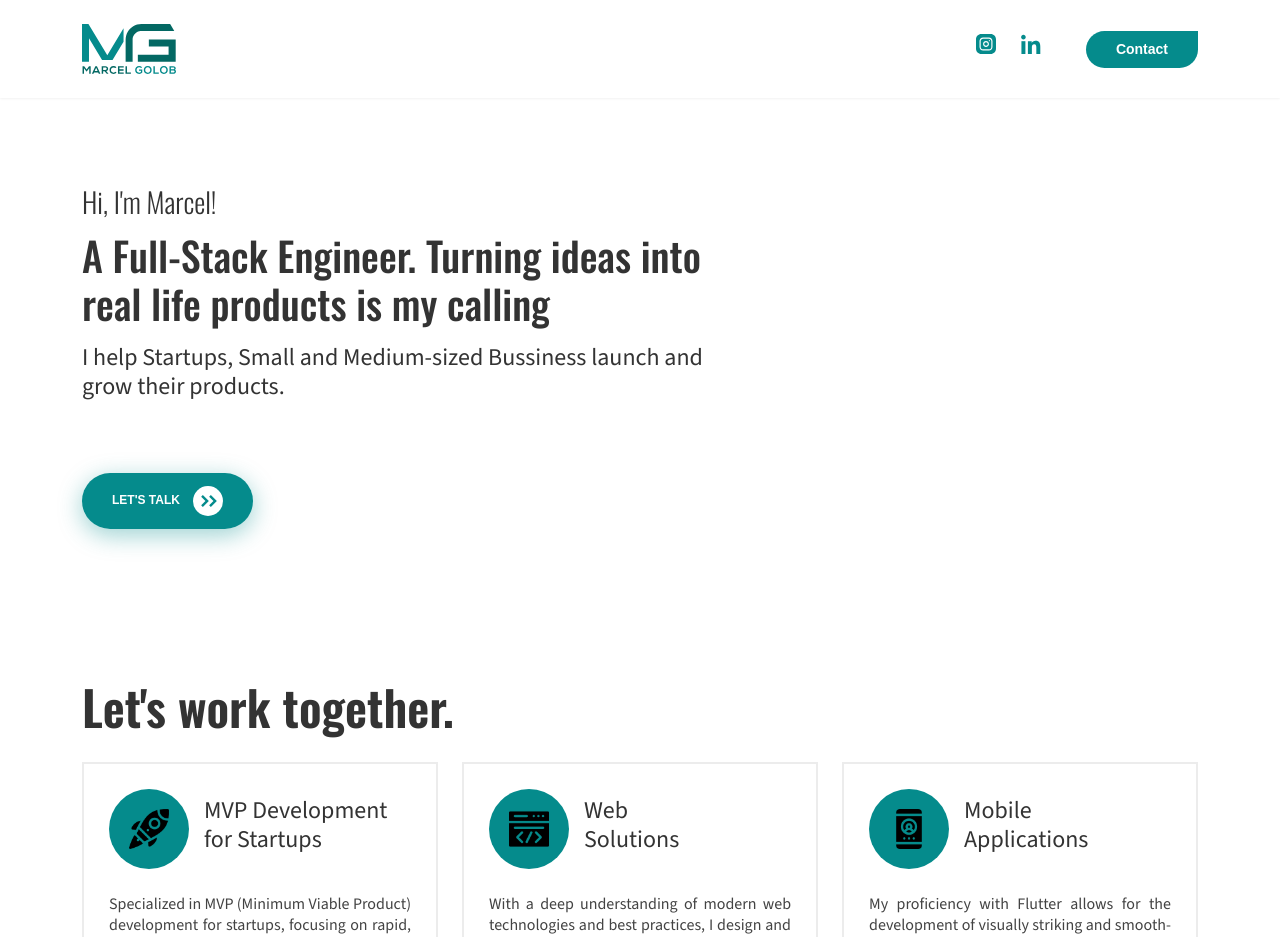
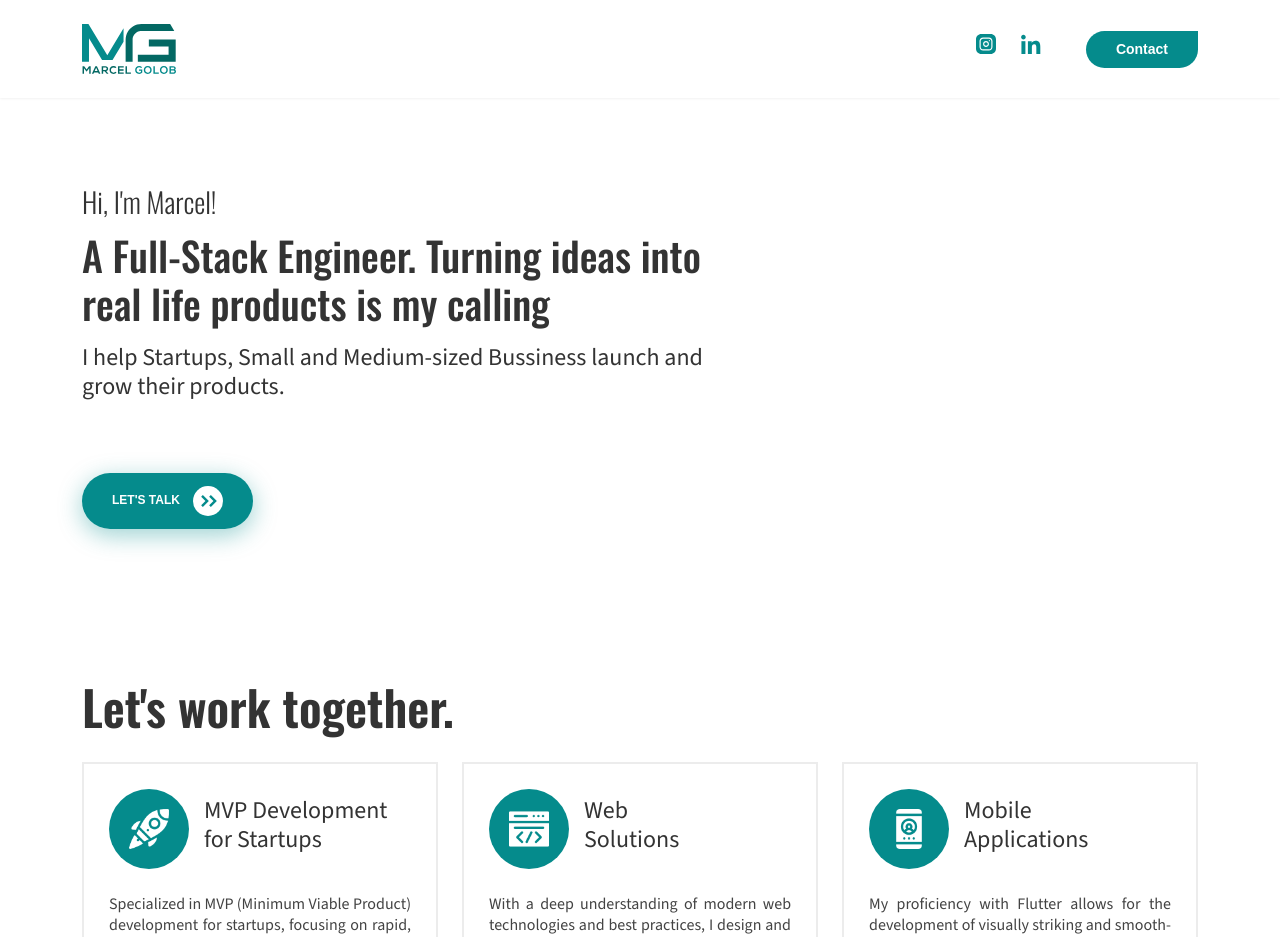
Before and after one commit to mgolob94/maarcelgolob.com, a Next.js app: page / in a window 1280 px wide. Shown: the top 937 px of the page. Built offline with nearby package versions, Linux system fonts and the light colour scheme.

Commit message:
remove next folder

```diff
--- a/styles/globals.css
+++ b/styles/globals.css
@@ -345,6 +345,10 @@
   border-radius: 50px;
 }
 
+.expertise-icon img {
+  filter: invert(100%);
+}
+
 .box-grey {
   border: 2px solid #ececec;
   padding: 25px;
```
Also changed, not shown: 1 other file (tests, documents, lock files or other folders).
